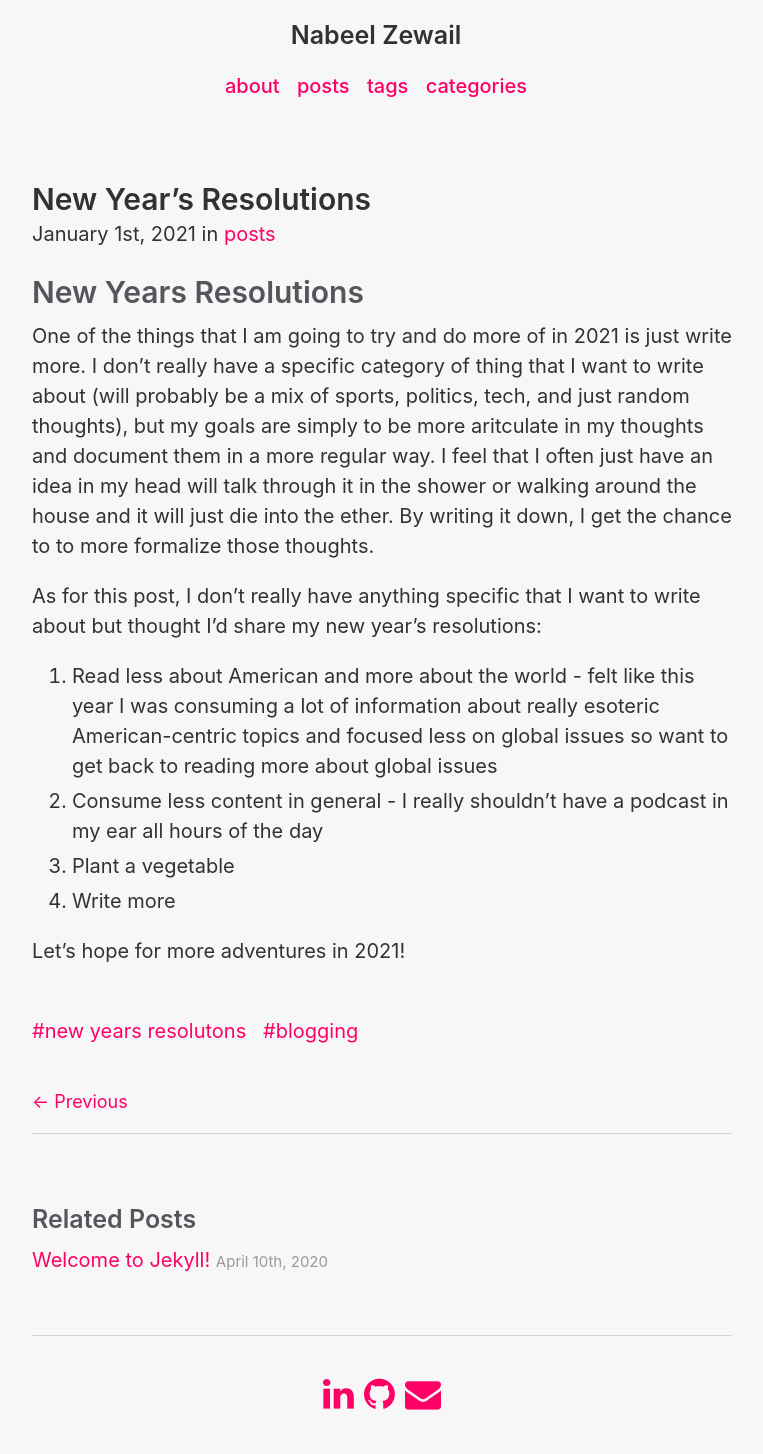
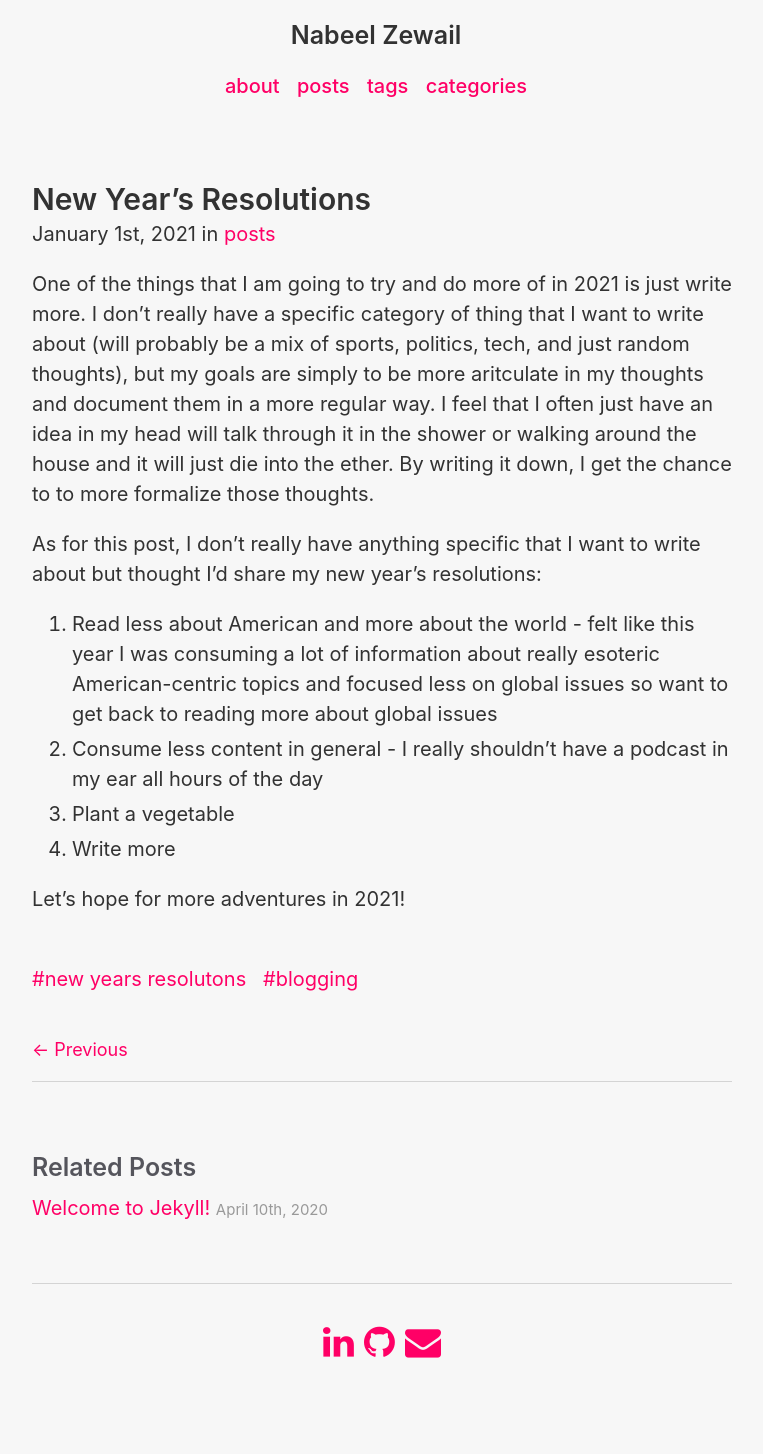
Before and after one commit to nzewail/personal-site, a Jekyll site: the page built from _posts/2021-01-01-new-years-resolutions.md, in a window 1280 px wide. Shown: the whole page, without its empty margins (258-1021 px from the left). Built offline with Jekyll 4.4.1, drawn with Linux system fonts in a browser that asks for light colours; nearby versions of some CDN libraries; after the commit the page ends 1402 px from its top, so only the background shows below that.

Commit message:
Update 2021-01-01-new-years-resolutions.md

```diff
--- a/_posts/2021-01-01-new-years-resolutions.md
+++ b/_posts/2021-01-01-new-years-resolutions.md
@@ -5,13 +5,7 @@ categories: [posts]
 tags: [new years resolutons, blogging]
 ---
 
-
-# New Years Resolutions
-
-One of the things that I am going to try and do more of in 2021 is just write more. I don't really have a specific category of thing that I want to write about (will
-probably be a mix of sports, politics, tech, and just random thoughts), but my goals are simply to be more aritculate in my thoughts and document them in a more regular way.
-I feel that I often just have an idea in my head will talk through it in the shower or walking around the house and it will just die into the ether.
-By writing it down, I get the chance to to more formalize those thoughts.
+One of the things that I am going to try and do more of in 2021 is just write more. I don't really have a specific category of thing that I want to write about (will probably be a mix of sports, politics, tech, and just random thoughts), but my goals are simply to be more aritculate in my thoughts and document them in a more regular way. I feel that I often just have an idea in my head will talk through it in the shower or walking around the house and it will just die into the ether. By writing it down, I get the chance to to more formalize those thoughts.
 
 As for this post, I don't really have anything specific that I want to write about but thought I'd share my new year's resolutions:
 
```
